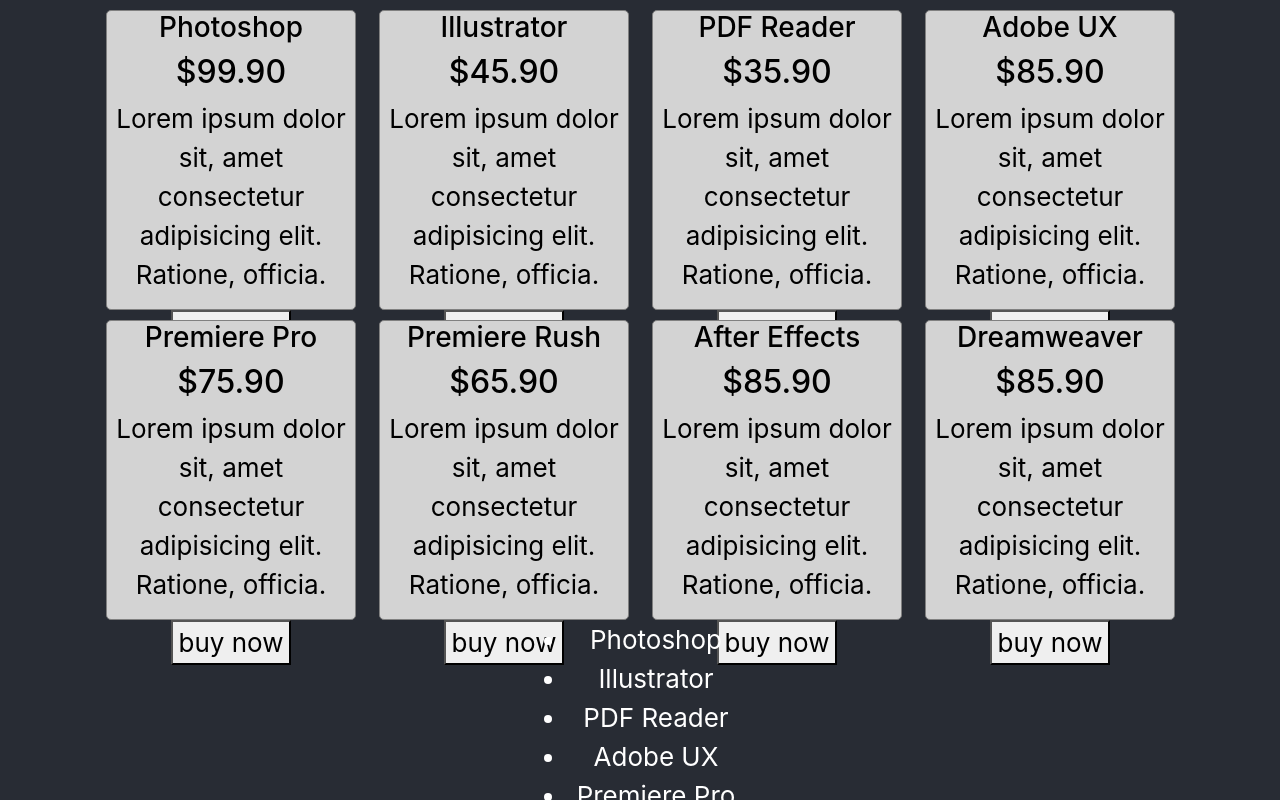
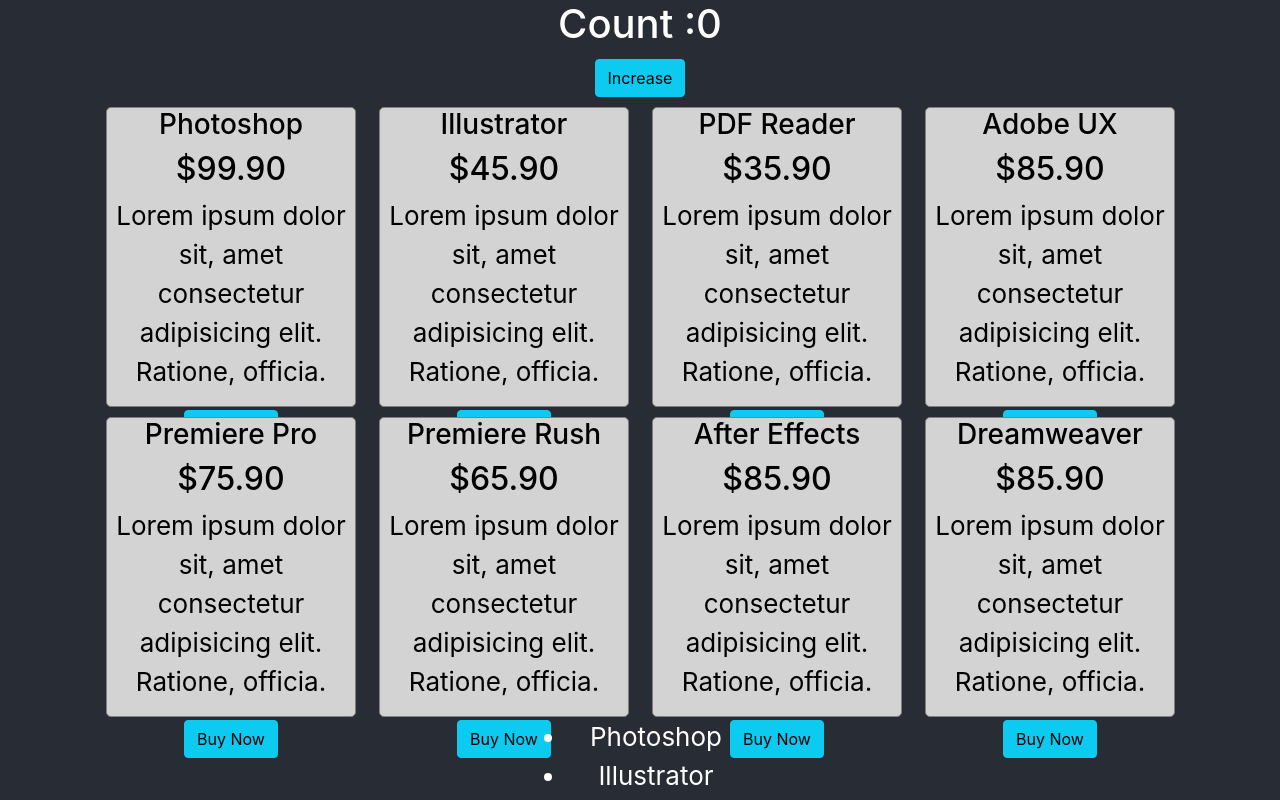
Before and after one commit to NMRayhan/react-core-concept, a React (Create React App) app: page / in a window 1280 px wide. Shown: the top 800 px of the page. Built offline with nearby package versions, Linux system fonts and the light colour scheme.

Commit message:
State or Hook

```diff
--- a/src/App.js
+++ b/src/App.js
@@ -1,3 +1,4 @@
+import { useState } from 'react';
 import './App.css';
 
 const products = [
@@ -16,11 +17,11 @@
   return (
     <div className="App">
       <header className="App-header">
+        <Counter></Counter>
         <div className="row justify-content-center container">
           {
             products.map(product => {
               return (
-
                 <div className="col-3">
                   <ProductCart product={product}></ProductCart>
                 </div>
@@ -45,7 +46,7 @@
 
 
 function ProductCart(props) {
-  const productStyle = {
+  const productStyle = { // product card style Object
     border: "1px solid grey",
     borderRadius: "5px",
     backgroundColor: "lightgray",
@@ -54,13 +55,23 @@
     color: "black",
     marginTop: "10px"
   }
-
   return (
     <div style={productStyle}>
       <h3>{props.product.name} </h3>
       <h2>{props.product.price} </h2>
       <p>{props.product.discription} </p>
-      <button>buy now</button>
+      <button className="btn btn-info">Buy Now</button>
+    </div>
+  )
+}
+
+function Counter() {
+  //useState Function
+  const [count, setCount] = useState(0);
+  return (
+    <div>
+      <h1>Count :{count} </h1>
+      <button className="btn btn-info" onClick={() => setCount(count + 1)}>Increase</button>
     </div>
   )
 }
```
